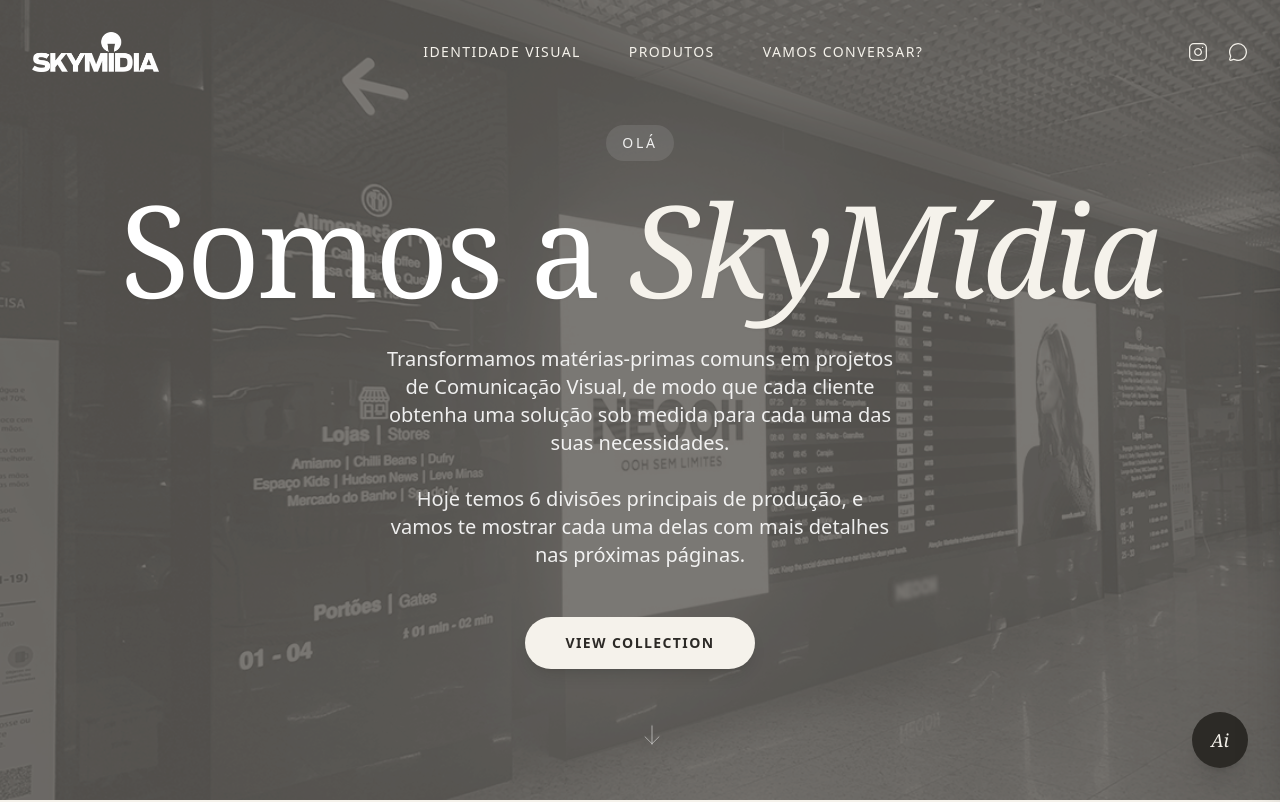
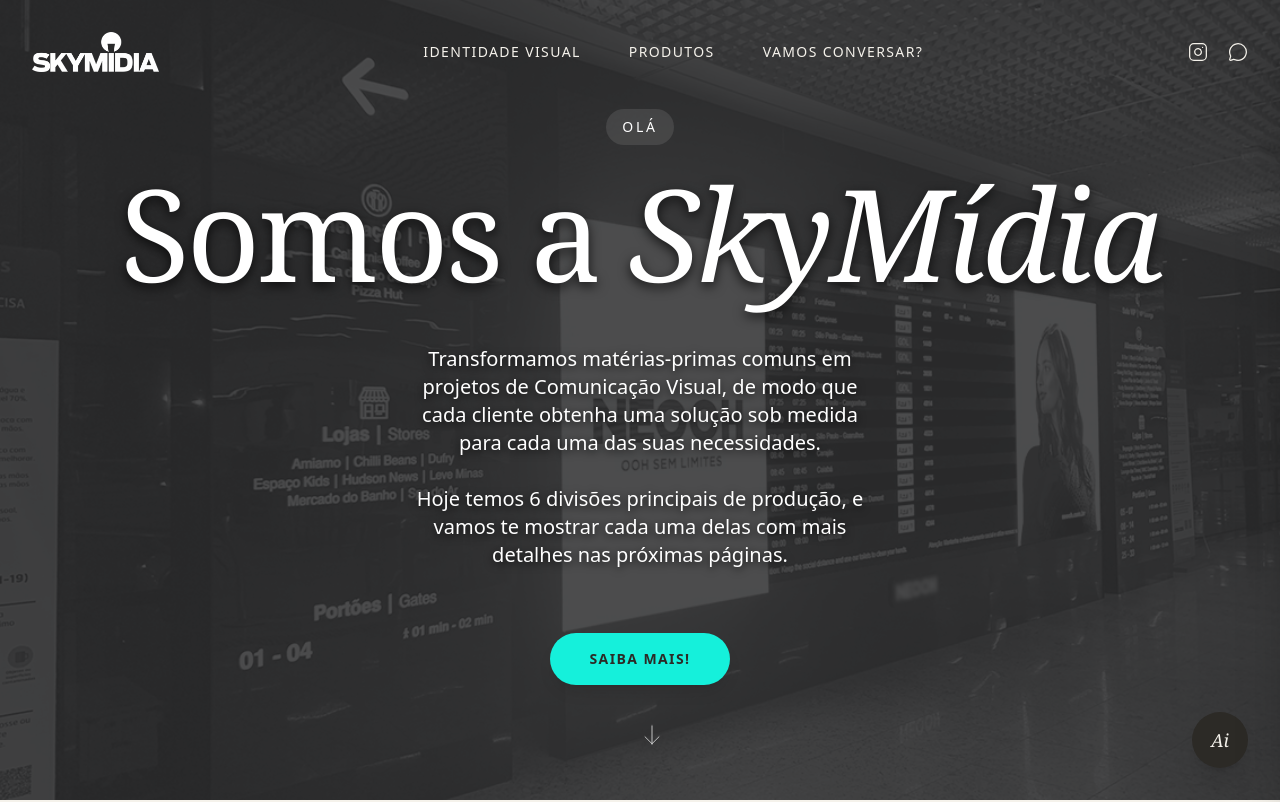
Before and after one commit to SkyAlmox/SkyManager, a React (Vite) app in the folder src/: page / in a window 1280 px wide. Shown: the top 802 px of the page. Built offline with nearby package versions, Linux system fonts and the light colour scheme; a web font is replaced by a local one.

Commit message:
upd site

```diff
--- a/src/components/Hero.tsx
+++ b/src/components/Hero.tsx
@@ -1,7 +1,11 @@
 import React from 'react';
+import { PRIMARY_COLOR, ACCENT_COLOR } from '../constants';
 
 const Hero: React.FC = () => {
-    const handleNavClick = (e: React.MouseEvent<HTMLAnchorElement>, targetId: string) => {
+  const handleNavClick = (
+    e: React.MouseEvent<HTMLAnchorElement>,
+    targetId: string
+  ) => {
     e.preventDefault();
     const element = document.getElementById(targetId);
     if (element) {
@@ -11,60 +15,83 @@
 
       window.scrollTo({
         top: offsetPosition,
-          behavior: "smooth"
+        behavior: 'smooth',
       });
 
       try {
         window.history.pushState(null, '', `#${targetId}`);
-        } catch (err) {
-        }
+      } catch (err) {}
     }
   };
 
   return (
-      <section className="relative w-full h-screen min-h-[800px] overflow-hidden bg-[#D6D1C7]">
-
-        {/* Background Image - Serene Nature */}
+    <section
+      className="relative w-full h-screen min-h-[800px] overflow-hidden"
+      style={{ backgroundColor: PRIMARY_COLOR }}
+    >
+      {/* Background Image */}
       <div className="absolute inset-0 w-full h-full">
         <img
           src="/hero2.png?auto=format&fit=crop&q=80&w=2000"
           alt="Serene misty landscape"
           className="w-full h-full object-cover grayscale contrast-[0.7] brightness-[0.85] opacity-50"
         />
-          {/* Warmer Brown Overlay for Richness */}
-          <div className="absolute inset-0 bg-[#433E38]/40 mix-blend-multiply"></div>
-          {/* Deep Sepia Tone for Shadow Depth */}
-          <div className="absolute inset-0 bg-[#313030]/20"></div>
+        {/* Overlay para escurecer o fundo */}
+        <div className="absolute inset-0 bg-black/50 mix-blend-multiply"></div>
       </div>
 
-        {/* Content */}
+      {/* Conteúdo */}
       <div className="relative z-10 h-full flex flex-col justify-center items-start text-left md:items-center md:text-center px-6">
         <div className="animate-fade-in-up w-full md:w-auto">
-            <span className="block text-xs md:text-sm font-medium uppercase tracking-[0.2em] text-white/90 mb-6 backdrop-blur-sm bg-white/10 px-4 py-2 rounded-full mx-0 md:mx-auto w-fit">
+          <span className="block text-xs md:text-sm font-medium uppercase tracking-[0.2em] text-white mb-6 backdrop-blur-sm bg-white/10 px-4 py-2 rounded-full mx-0 md:mx-auto w-fit">
             Olá
           </span>
-            <h1 className="text-6xl md:text-8xl lg:text-9xl font-serif font-normal text-white tracking-tight mb-8 drop-shadow-sm">
-              Somos a <span className="italic text-[#F5F2EB]">SkyMídia</span>
+          <h1 className="text-6xl md:text-8xl lg:text-9xl font-serif font-normal text-white tracking-tight mb-8 drop-shadow-[0_4px_6px_rgba(0,0,0,0.7)]">
+            Somos a{' '}
+            <span className="italic">
+              SkyMídia
+            </span>
           </h1>
-            <p className="max-w-lg mx-0 md:mx-auto text-lg md:text-xl text-white/90 font-light leading-relaxed mb-12 text-shadow-sm">
-              Transformamos matérias-primas comuns em projetos de Comunicação Visual, de modo que cada cliente obtenha uma solução sob medida para cada uma das suas necessidades.<br/><br/>
-              Hoje temos 6 divisões principais de produção, e vamos te mostrar cada uma delas com mais detalhes nas próximas páginas.
+          <p className="max-w-lg mx-0 md:mx-auto text-lg md:text-xl text-white font-light leading-relaxed mb-12 drop-shadow-[0_2px_4px_rgba(0,0,0,0.8)] p-4 rounded-lg">
+            Transformamos matérias-primas comuns em projetos de Comunicação
+            Visual, de modo que cada cliente obtenha uma solução sob medida para
+            cada uma das suas necessidades.
+            <br />
+            <br />
+            Hoje temos 6 divisões principais de produção, e vamos te mostrar
+            cada uma delas com mais detalhes nas próximas páginas.
           </p>
 
           <a
             href="#products"
             onClick={(e) => handleNavClick(e, 'products')}
-              className="group relative px-10 py-4 bg-[#F5F2EB] text-[#2C2A26] rounded-full text-sm font-semibold uppercase tracking-widest hover:bg-white transition-all duration-500 overflow-hidden shadow-lg hover:shadow-xl inline-block"
+            className="group relative px-10 py-4 rounded-full text-sm font-semibold uppercase tracking-widest transition-all duration-500 overflow-hidden shadow-lg hover:shadow-xl inline-block"
+            style={{
+              backgroundColor: ACCENT_COLOR,
+              color: '#2C2A26',
+            }}
           >
-              <span className="relative z-10 group-hover:text-[#2C2A26]">View Collection</span>
+            <span className="relative z-10 group-hover:text-[#2C2A26]">
+              Saiba Mais!
+            </span>
           </a>
         </div>
       </div>
 
-        {/* Scroll Indicator */}
-        <div className="absolute bottom-12 left-1/2 -translate-x-1/2 animate-bounce text-white/50">
-          <svg className="w-6 h-6" fill="none" stroke="currentColor" viewBox="0 0 24 24">
-            <path strokeLinecap="round" strokeLinejoin="round" strokeWidth={1} d="M19 14l-7 7m0 0l-7-7m7 7V3" />
+      {/* Indicador de Scroll */}
+      <div className="absolute bottom-12 left-1/2 -translate-x-1/2 animate-bounce text-white/70">
+        <svg
+          className="w-6 h-6"
+          fill="none"
+          stroke="currentColor"
+          viewBox="0 0 24 24"
+        >
+          <path
+            strokeLinecap="round"
+            strokeLinejoin="round"
+            strokeWidth={1}
+            d="M19 14l-7 7m0 0l-7-7m7 7V3"
+          />
         </svg>
       </div>
     </section>
--- a/src/components/Navbar.tsx
+++ b/src/components/Navbar.tsx
@@ -1,6 +1,6 @@
 import React, { useState, useEffect } from 'react';
 import { Instagram, MessageCircle } from 'lucide-react';
-import { BRAND_NAME, PRIMARY_COLOR, ACCENT_COLOR } from '../constants';
+import { PRIMARY_COLOR, ACCENT_COLOR } from '../constants';
 
 interface NavbarProps {
   onNavClick: (e: React.MouseEvent<HTMLAnchorElement>, targetId: string) => void;
--- a/src/components/ProductGrid.tsx
+++ b/src/components/ProductGrid.tsx
@@ -1,15 +1,9 @@
-/**
- * @license
- * SPDX-License-Identifier: Apache-2.0
-*/
-
-
 import React, { useState, useMemo } from 'react';
 import { PRODUCTS } from '../constants';
 import { Product } from '../types';
 import ProductCard from './ProductCard';
 
-const categories = ['All', 'Audio', 'Wearable', 'Mobile', 'Home'];
+const categories = ['Carregadores de Celular', 'Comunicação Visual', 'Estruturas para Mídia OOH', 'Marcenaria', 'Projetos Especiais de Arquitetura', 'Totens Digitais e Interativos'];
 
 interface ProductGridProps {
   onProductClick: (product: Product) => void;
@@ -29,7 +23,7 @@
 
         {/* Header Area */}
         <div className="flex flex-col items-center text-center mb-24 space-y-8">
-          <h2 className="text-4xl md:text-6xl font-serif text-[#2C2A26]">The Collection</h2>
+          <h2 className="text-4xl md:text-6xl font-serif text-[#2C2A26]">Produtos</h2>
 
           {/* Minimal Filter */}
           <div className="flex flex-wrap justify-center gap-8 pt-4 border-t border-[#D6D1C7]/50 w-full max-w-2xl">
```
Lines whose indentation alone changed are shown as unchanged.
